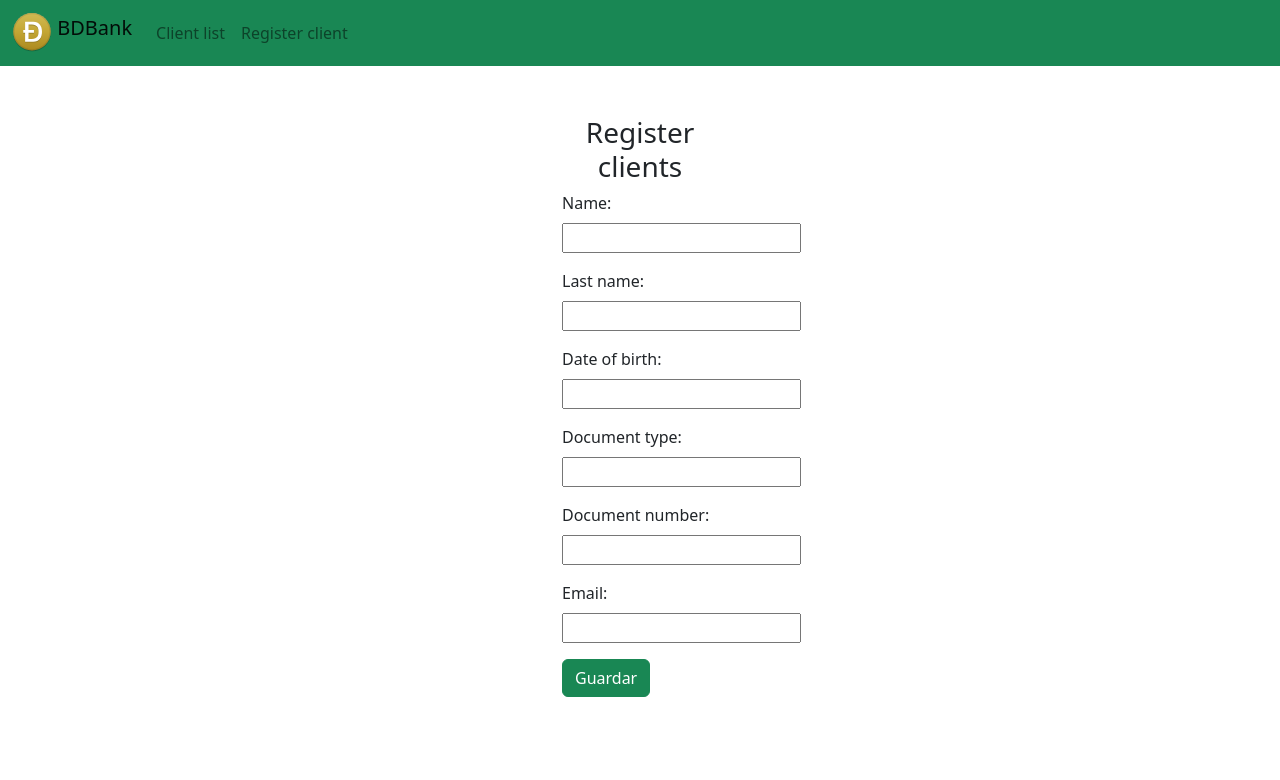
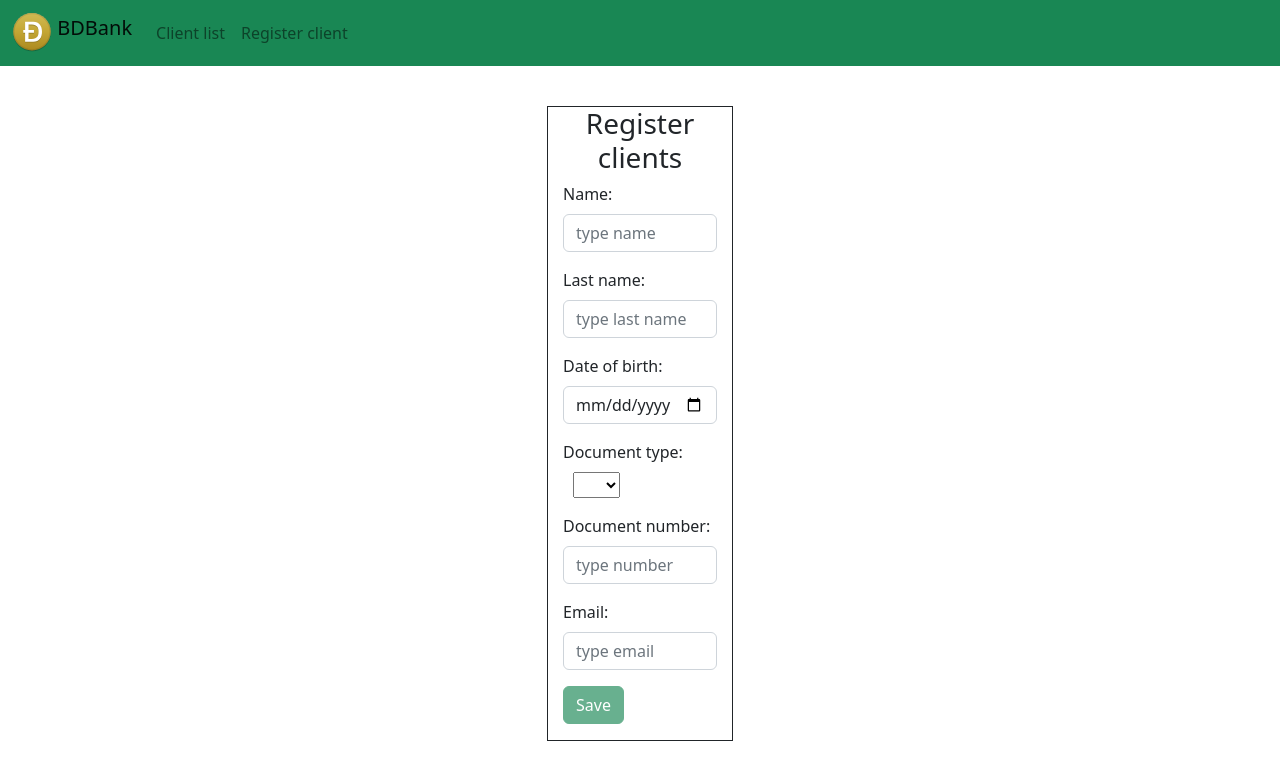
Before and after one commit to brahian04/finalProjectBootcampSP, an Angular app in the folder front/BdBank/: page /register-customers in a window 1280 px wide. Shown: the top 780 px of the page. Built offline with nearby package versions, Linux system fonts and the light colour scheme.

Commit message:
mejoras form

```diff
--- a/front/BdBank/src/app/customer-detail/customer-detail.component.html
+++ b/front/BdBank/src/app/customer-detail/customer-detail.component.html
@@ -1,4 +1,4 @@
-<div class="container" style="margin-top: 50px">
+<div class="container" style="margin-left:0%; margin-top: 50px;width:max-content; border:1px solid">
     <h3>Customer details</h3>
     <div>
         <label><b>ID: </b> {{customer.id}}</label>
@@ -33,7 +33,10 @@
     <div>
         <label><b>Modification user: </b> {{customer.modificationUser}}</label>
     </div>
-    <a class="btn btn-primary btn-sm" href="/customers" role="button" style="margin-right: 100px" style="width: 100px">Return list</a>
-    <button type="button" (click)= "updateCustomer(customer.id)" class="btn btn-info btn-sm" style="margin-left: 20px; width: 100" >Edit</button>
-    <button type="button" (click)= "deleteCustomer(customer.id)" class="btn btn-danger btn-sm" style="margin-left: 20px;width: 100">Delete</button>
+    <div style="margin-bottom:1%">
+        <a class="btn btn-primary btn-sm" (click)= "sendCustomerList()" role="button" style="margin-right: 100px" style="width: 100px">Return list</a>
+        <button type="button" (click)= "updateCustomer(customer.id)" class="btn btn-info btn-sm" style="margin-left: 20px; width: 100" >Edit</button>
+        <button type="button" (click)= "deleteCustomer(customer.id)" class="btn btn-danger btn-sm" style="margin-left: 20px;width: 100">Delete</button>
+    </div>
+
 </div>
--- a/front/BdBank/src/app/customer-detail/customer-detail.component.ts
+++ b/front/BdBank/src/app/customer-detail/customer-detail.component.ts
@@ -48,6 +48,9 @@ export class CustomerDetailComponent implements OnInit {
     })
   }
 
+  sendCustomerList(){
+    this.router.navigate(['/customers']);
+  }
 
   ngOnInit(): void {
       this.id= this.route.snapshot.params['id'];
--- a/front/BdBank/src/app/register-customer/register-customer.component.html
+++ b/front/BdBank/src/app/register-customer/register-customer.component.html
@@ -1,51 +1,131 @@
 <div class="continer">
-    <div class="col-sm-2 offset-md-5" style="margin-top: 50px">
+    <div class="col-sm-2 offset-md-5" style="margin-top: 40px; border:1px solid">
         <h3 class="text-center">Register clients</h3>
-        <form (ngSubmit)= "onSubmit()">
+        <form (ngSubmit)= "onSubmit()" #customerForm="ngForm">
             <div class="form-group">
                 <label>Name: </label>
                 <input type="text"
+                class="form-control"
                 id="name"
                 [(ngModel)]= "customer.name"
-                name="name">
+                name = "name"
+                required
+                minlength="4"
+                maxlength="10"
+                placeholder="type name "
+                #name = "ngModel">
+                <div class="alert alert-danger" *ngIf= "name.invalid && (name.dirty || name.touched)">
+                    <div *ngIf = "name.errors['required']">
+                      please type name
+                    </div>
+                    <div *ngIf = "name.errors['minlength']">
+                        The name must contain at least 4 characters
+                    </div>
+                    <div *ngIf = "name.errors['maxlength']">
+                        The name must have a maximum of 10 characters
+                    </div>
+                </div>
             </div>
             <div class="form-group">
                 <label>Last name: </label>
                 <input type="text"
+                class="form-control"
                 id="lastName"
                 [(ngModel)]= "customer.lastName"
-                name="lastName">
+                name = "lastName"
+                required
+                minlength="4"
+                maxlength="20"
+                placeholder="type last name "
+                #lastName = "ngModel"
+                >
+                <div class="alert alert-danger" *ngIf= "lastName.invalid && (lastName.dirty || lastName.touched)">
+                    <div *ngIf = "lastName.errors['required']">
+                      type last name please
+                    </div>
+                    <div *ngIf = "lastName.errors['minlength']">
+                        The last name must contain at least 4 characters
+                    </div>
+                    <div *ngIf = "lastName.errors['maxlength']">
+                        The last name must have a maximum of 10 characters
+                    </div>
+                </div>
             </div>
             <div class="form-group">
                 <label>Date of birth: </label>
-                <input type="text"
+                <input type="date"
+                class="form-control"
                 id="dateOfBirth"
                 [(ngModel)]= "customer.dateOfBirth"
-                name="dateOfBirth">
+                name = "dateOfBirth"
+                required
+                minlength="4"
+                maxlength="10"
+                placeholder="type date Of Birth "
+                #dateOfBirth = "ngModel"
+                >
+                <div class="alert alert-danger" *ngIf= "dateOfBirth.invalid && (dateOfBirth.dirty || dateOfBirth.touched)">
+                    <div *ngIf = "dateOfBirth.errors['required']">
+                      please type date Of Birth
+                    </div>
+                    <div *ngIf = "dateOfBirth.errors['minlength']">
+                        The name must contain at least 4 characters
+                    </div>
+                    <div *ngIf = "dateOfBirth.errors['maxlength']">
+                        The name must have a maximum of 10 characters
+                    </div>
+                </div>
             </div>
             <div class="form-group">
                 <label>Document type: </label>
-                <input type="text"
-                id="documentType"
+                <select id="documentType"
                 [(ngModel)]= "customer.documentType"
-                name="documentType">
+                name="documentType"
+                style="margin-left: 10px">
+                    <option value="CC" selected>CC</option>
+                    <option value="CE">CE</option>
+                    <option value="Pte">Pte</option>
+                </select>
             </div>
             <div class="form-group">
                 <label>Document number: </label>
-                <input type="number"
+                <input type="text"
+                class="form-control"
                 id="documentNumber"
                 [(ngModel)]= "customer.documentNumber"
-                name="documentNumber">
+                name="documentNumber"
+                placeholder="type number "
+                #documentNumber = "ngModel"
+                >
+                <div class="alert alert-danger" *ngIf= "documentNumber.invalid && (documentNumber.dirty || documentNumber.touched)">
+                    <div *ngIf = "documentNumber.errors['required']">
+                      type document number please
+                    </div>
+                </div>
             </div>
             <div class="form-group">
                 <label>Email: </label>
                 <input type="email"
+                class="form-control"
                 id="email"
                 [(ngModel)]= "customer.email"
-                name="email">
+                name="email"
+                pattern ="[a-zA-Z0-9_]+([.][a-zA-Z0-9_]+)*@[a-zA-Z0-9_]+([.][a-zA-Z0-9_]+)*[.][a-zA-Z]{1,5}"
+                required
+                placeholder="type email "
+                #email = "ngModel"
+                >
+                <div class="alert alert-danger" *ngIf= "email.invalid && (email.dirty || email.touched)">
+                    <div *ngIf = "email.errors['required']">
+                      type email please
+                    </div>
+                    <div *ngIf = "email.errors['pattern']">
+                        Please type the email with the following format : user100@mail.com
+                    </div>
+                </div>
             </div>
 
-            <button class="btn btn-success">Guardar</button>
+            <button class="btn btn-success" [disabled]= "!customerForm.form.valid">Save</button>
         </form>
     </div>
 </div>
--- a/front/BdBank/src/app/register-customer/register-customer.component.ts
+++ b/front/BdBank/src/app/register-customer/register-customer.component.ts
@@ -1,5 +1,6 @@
 import { Component, OnInit } from '@angular/core';
 import { Router } from '@angular/router';
+import swal  from 'sweetalert2';
 import { CustomerServiceService } from '../environments/customer-service.service';
 import { Customer } from '../model/customer';
 
@@ -28,6 +29,7 @@ export class RegisterCustomerComponent implements OnInit {
 
   onSubmit(){
     this.registCustomer();
+    swal('Created customer',`The customer ${this.customer.name} has been successfully created`,`success`);
   }
 
 }
--- a/front/BdBank/src/app/update-customer/update-customer.component.html
+++ b/front/BdBank/src/app/update-customer/update-customer.component.html
@@ -55,7 +55,7 @@
 
         <div class="form_group">
             <label>Date of birth: </label>
-            <input type="text"
+            <input type="date"
             class="form-control"
             id="dateOfBirth"
             [(ngModel)]= "customer.dateOfBirth"
@@ -81,18 +81,20 @@
 
         <div class="form-group">
             <label>Document type: </label>
-            <input type="text"
-            class="form-control"
-            id="documentType"
+            <select id="documentType"
             [(ngModel)]= "customer.documentType"
             name="documentType"
             #documentType = "ngModel"
-            >
+            style="margin-left: 10px; margin-top: 20px">
+                <option value="CC" selected>CC</option>
+                <option value="CE">CE</option>
+                <option value="Pte">Pte</option>
+            </select>
         </div>
 
         <div class="form-group">
             <label>Document number: </label>
-            <input type="number"
+            <input type="text"
             class="form-control"
             id="documentNumber"
             [(ngModel)]= "customer.documentNumber"
@@ -100,6 +102,11 @@
             placeholder="type number "
             #documentNumber = "ngModel"
             >
+            <div class="alert alert-danger" *ngIf= "documentNumber.invalid && (documentNumber.dirty || documentNumber.touched)">
+                <div *ngIf = "documentNumber.errors['required']">
+                  type document number please
+                </div>
+            </div>
         </div>
 
         <div class="form-group">
```
Also changed, not shown: front/BdBank/src/app/model/customer.ts (+4 -4 lines).
